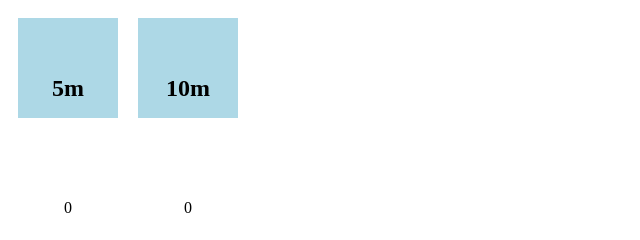
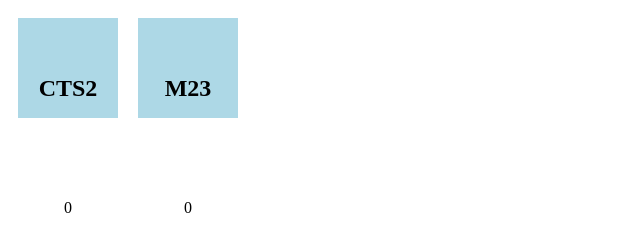
Before and after one commit to RawNatural/website.github.io, a plain HTML site: page index.html in a window 1280 px wide. Shown: the full height of the page, 0-640 px from the left. Drawn offline with Linux system fonts and the light colour scheme.

Commit message:
changed to cts2 and m23

```diff
--- a/index.html
+++ b/index.html
@@ -20,11 +20,11 @@
 </head>
 <body>
     <div class="box" id="box5m">
-        <h2>5m</h2>
+        <h2>CTS2</h2>
         <p id="count5m">0</p>
     </div>
     <div class="box" id="box10m">
-        <h2>10m</h2>
+        <h2>M23</h2>
         <p id="count10m">0</p>
     </div>
 
```
